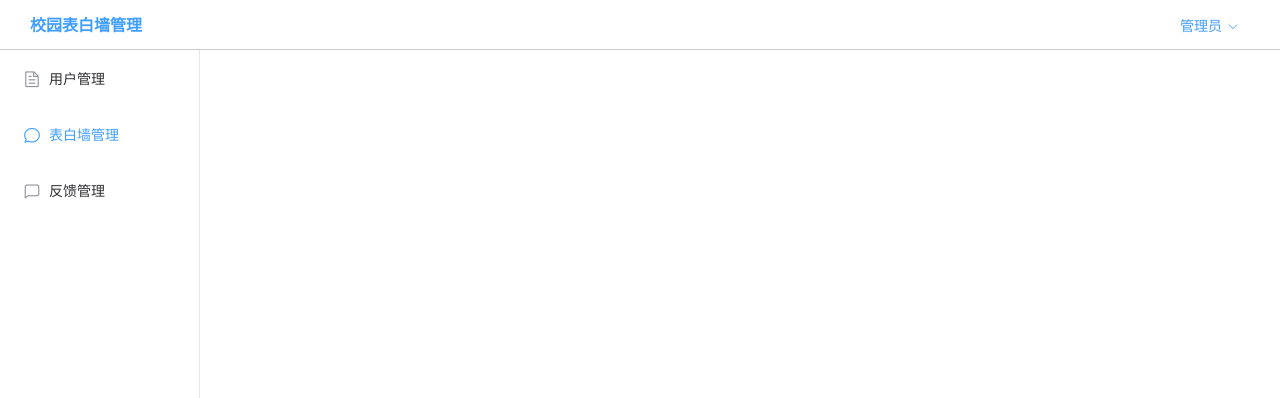
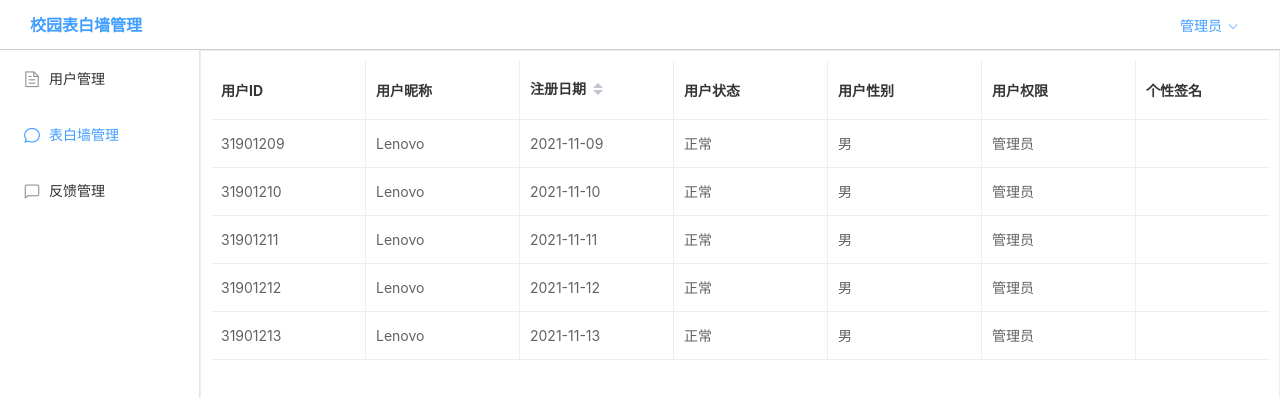
Before and after one commit to lenovo-wu/g11_front, a Vue app: page /#/admin in a window 1280 px wide. Shown: the top 398 px of the page. Built offline with nearby package versions, Linux system fonts and the light colour scheme.

Commit message:
管理员界面修改

```diff
--- a/src/views/Admin.vue
+++ b/src/views/Admin.vue
@@ -10,11 +10,51 @@
         <Aside />
 
 <!-- 内容区域 -->
-    <div>
-    </div>
+        <router-view style="flex: 1"/>
+        <el-table
+    :data="tableData"
+    border="true"
+    style="width: 100%; padding: 10px">
+     <el-table-column
+      prop="id"
+      label="用户ID"
+      >
+    </el-table-column>
+     <el-table-column
+      prop="name"
+      label="用户昵称"
+      >
+    </el-table-column>
+/*用户密码不显示*/
+    <el-table-column
+      prop="date"
+      label="注册日期"
+      sortable="">
+    </el-table-column>
+    <el-table-column
+      prop="state"
+      label="用户状态"
+      >
+    </el-table-column>
+    <el-table-column
+      prop="sex"
+      label="用户性别">
+    </el-table-column>
+    <el-table-column
+      prop="jurisdiction"
+      label="用户权限">
+    </el-table-column>
+    <el-table-column
+      prop="signature"
+      label="个性签名"
+      show-overflow-tooltip="true">
+    </el-table-column>
+  </el-table>
     </div>
 </div>
 </template>
+
+
 
 <script>
 import Header from "@/components/Header";
@@ -25,5 +65,50 @@ export default{
         Header,
         Aside
     },
+    data() {
+      return {
+        tableData: [{
+          id: "31901209",
+          name: "Lenovo",
+          date: '2021-11-09',
+          state: '正常',
+          sex: "男",
+          jurisdiction: "管理员",
+          signature: "",
+        },{
+          id: "31901210",
+          name: "Lenovo",
+          date: '2021-11-10',
+          state: '正常',
+          sex: "男",
+          jurisdiction: "管理员",
+          signature: "",
+        },{
+          id: "31901211",
+          name: "Lenovo",
+          date: '2021-11-11',
+          state: '正常',
+          sex: "男",
+          jurisdiction: "管理员",
+          signature: "",
+        },{
+          id: "31901212",
+          name: "Lenovo",
+          date: '2021-11-12',
+          state: '正常',
+          sex: "男",
+          jurisdiction: "管理员",
+          signature: "",
+        },{
+          id: "31901213",
+          name: "Lenovo",
+          date: '2021-11-13',
+          state: '正常',
+          sex: "男",
+          jurisdiction: "管理员",
+          signature: "",
+        }]
+      }
+    }
 }
 </script>
```
